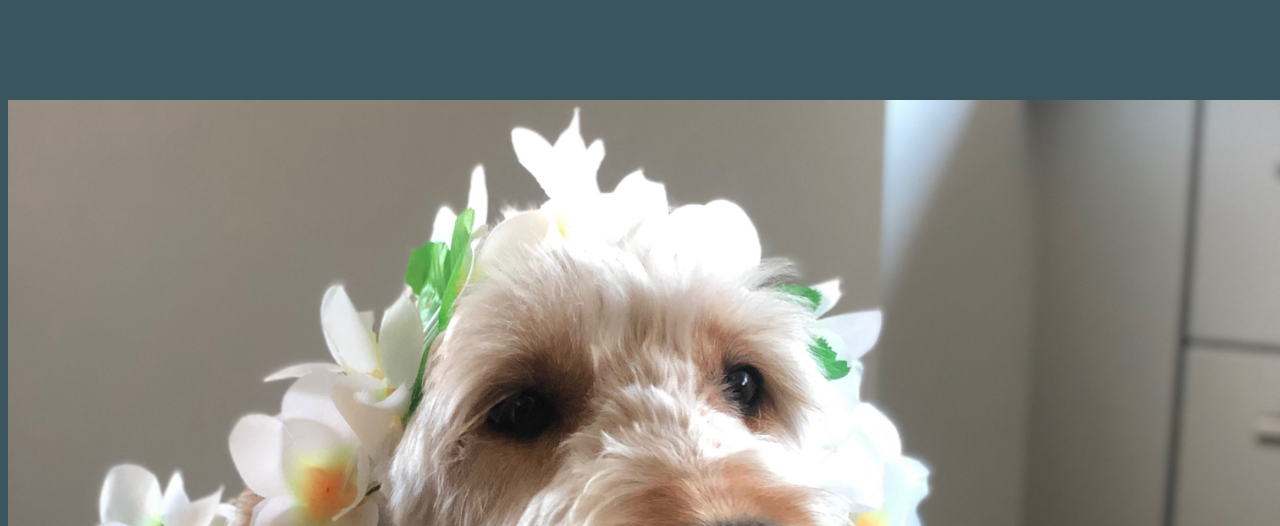
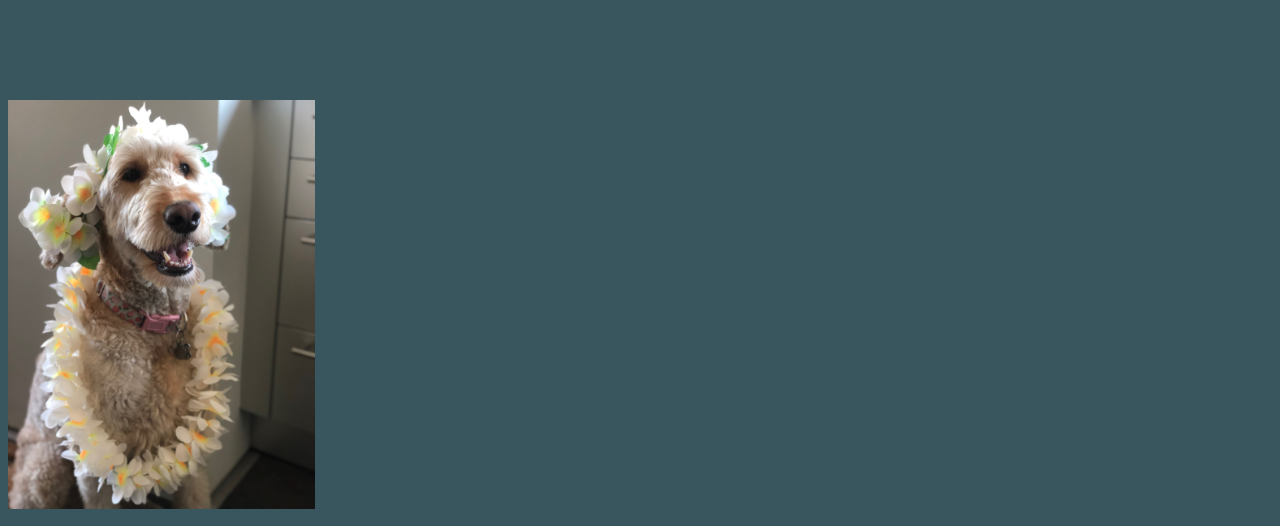
Before and after one commit to lfloegel/project-0, a plain HTML site: page index.html in a window 1280 px wide. Shown: the part 222-748 px from the top of the page. Drawn offline with Linux system fonts and the light colour scheme.

Commit message:
fixed sizes

```diff
--- a/style.css
+++ b/style.css
@@ -9,7 +9,7 @@ h3 {
 }
 
 img {
-    width: 100vw;
+    width: 24vw;
     height: auto;
 }
 
```
